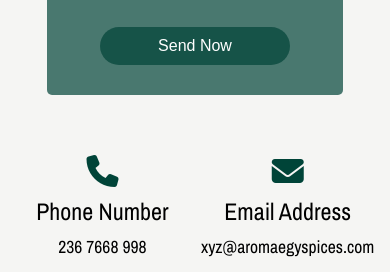
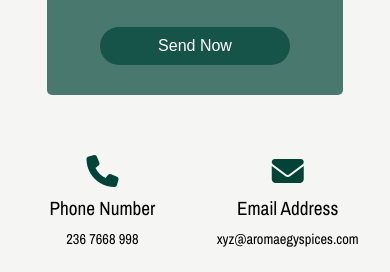
Before and after one commit to hagerElroby/aroma-egy-spice, a plain HTML site: page contact.html in a window 390 px wide. Shown: the part 1015-1287 px from the top of the page. Drawn offline with nearby package versions, Linux system fonts and the light colour scheme.

Commit message:
modified contact us page

```diff
--- a/css/style.css
+++ b/css/style.css
@@ -887,4 +887,13 @@ main .contact-us .contact-us-info > div p{
             height: auto;
             margin: 30px auto;
       }
+
+      main .contact-us .contact-us-info > div span{
+      font-size: 1.2rem;
+      margin-bottom: 8px;
 }
+main .contact-us .contact-us-info > div p{
+      font-size: 0.9rem
+}
+
+}
```
